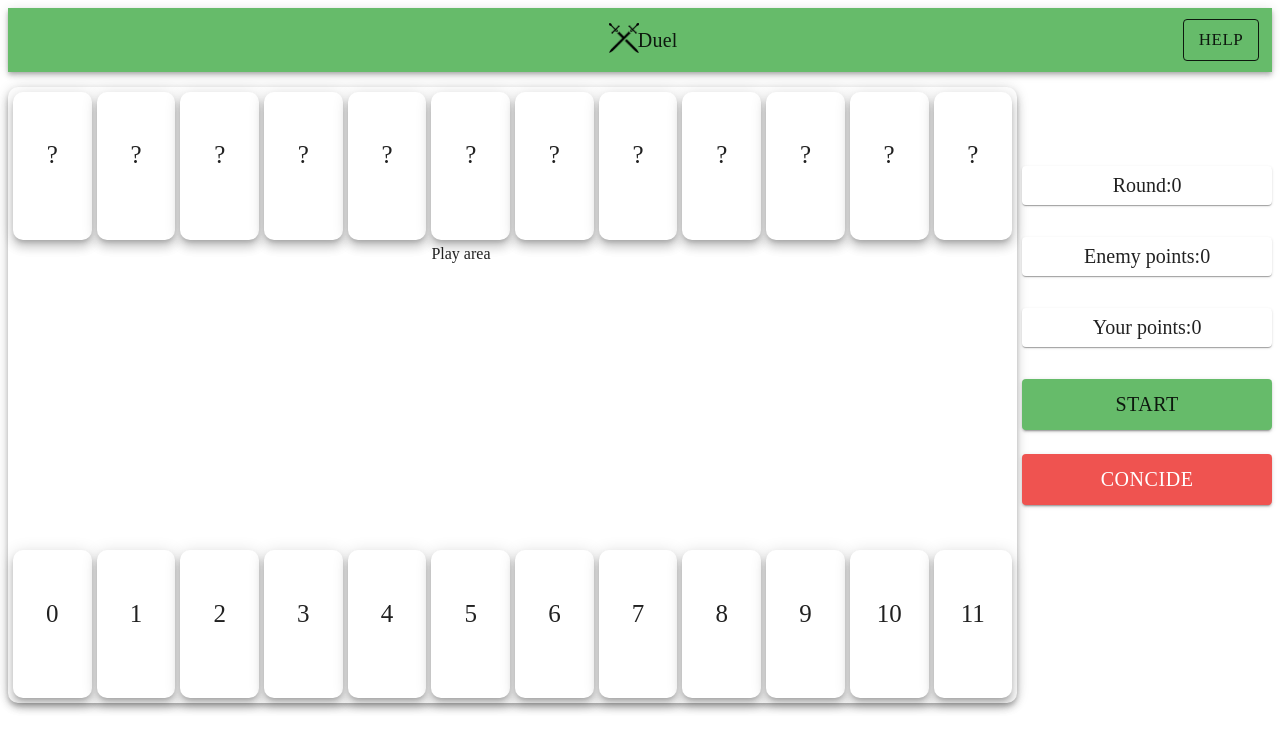
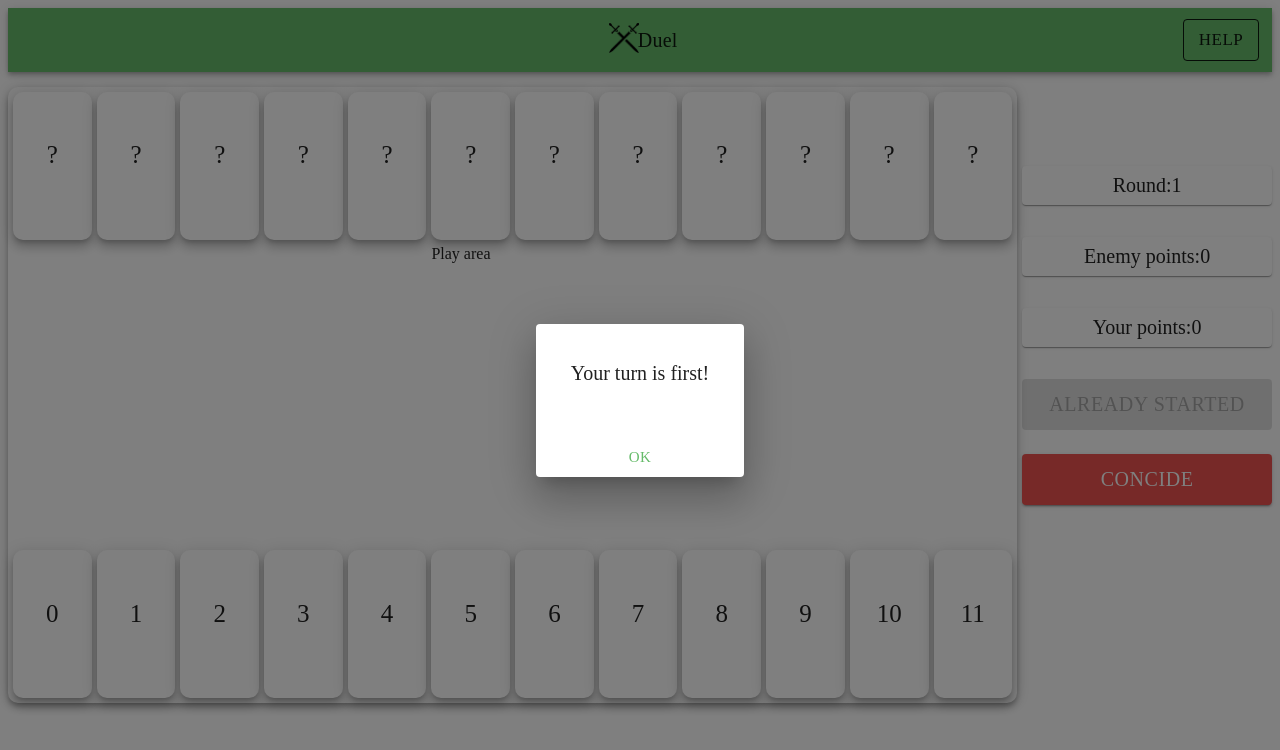
Before and after one commit to AlexDen30/Duel, a React (Create React App) app in the folder duel/: page / in a window 1280 px wide. Both pictures are taken after a click on the button "START". Shown: the top 750 px of the page. Built offline with nearby package versions, Linux system fonts and the light colour scheme.

Commit message:
Alert, start, concide, reset

```diff
--- /dev/null
+++ b/duel/src/components/Alert.jsx
@@ -0,0 +1,81 @@
+import React from 'react';
+import Button from '@material-ui/core/Button';
+import Dialog from '@material-ui/core/Dialog';
+import { useState } from 'react';
+import { useEffect } from 'react';
+import { makeStyles } from '@material-ui/core/styles';
+
+const useStyles = makeStyles((theme) => ({
+
+    dialog: {
+        display: 'grid',
+        gridTemplate: '1fr 2fr 1fr /1fr 1fr 2fr 1fr 1fr',
+        fontFamily: 'cursive',
+        fontSize: 20,
+    },
+
+    button: {
+        gridArea: '3/1/4/6',
+        fontFamily: 'cursive',
+        fontSize: 15,
+    },
+
+    text: {
+        gridArea: '2/2/3/5'
+    }
+
+  }));
+
+const Alert = (props) => {
+
+  const classes = useStyles();
+
+  const [open, setOpen] = useState(false);
+  const [text, setText] = useState('');
+
+  useEffect(() => {
+    debugger;
+    switch (props.round) {
+      case 1:
+        if (props.firstPlayer === 'player') setText('Your turn is first!');
+        if (props.firstPlayer === 'ai') setText('AI is making his first turn...');
+        break;
+      case 13:
+        if (props.plPoints - props.aiPoints > 0) setText('Lose!');
+        if (props.plPoints - props.aiPoints < 0) setText('Win!');
+        if (props.plPoints - props.aiPoints == 0) setText('Draw!');
+        break;
+      default:
+        break;
+    }
+  }, [props.round])
+
+  useEffect(() => {
+    if (text !== '') setOpen(true);
+  }, [text])
+
+  const handleClose = () => {
+    setOpen(false);
+    setText('');
+  };
+
+  return (
+    <div>
+      <Dialog
+        open={open}
+        onClose={handleClose}
+      >
+        <div className={classes.dialog}>
+            <div className={classes.text}>
+                {text}
+            </div>
+            <Button onClick={handleClose} color={text==='Lose!' ? 'secondary' : 'primary'}  className={classes.button}>
+                OK
+            </Button>
+        </div>
+      </Dialog>
+    </div>
+  );
+}
+
+export default Alert;
--- a/duel/src/components/Game.jsx
+++ b/duel/src/components/Game.jsx
@@ -5,6 +5,7 @@ import Grid from '@material-ui/core/Grid';
 import { Button } from '@material-ui/core';
 import { connect } from 'react-redux';
 import Card from './Card';
+import { useState } from 'react';
 
 const useStyles = makeStyles((theme) => ({
 
@@ -25,6 +26,17 @@ const useStyles = makeStyles((theme) => ({
 const Game = (props) => {
 
     const classes = useStyles();
+
+    const [open, setOpen] = useState(false);
+
+    const handleClickOpen = () => {
+        setOpen(true);
+    };
+
+    const handleClose = () => {
+        setOpen(false);
+    };
+
 
     const aiC = props.aiCards.map((item,ind) => {
         return (
@@ -62,9 +74,7 @@ const Game = (props) => {
 
 const mapDispatchToProps = (dispatch) => {
     return {
-    //   login: (email, password) => {
-    //     dispatch(loginThunkCreator(email, password));
-    //   },
+
     }
   }
 
--- a/duel/src/components/InfoPanel.jsx
+++ b/duel/src/components/InfoPanel.jsx
@@ -4,6 +4,8 @@ import Paper from '@material-ui/core/Paper';
 import Grid from '@material-ui/core/Grid';
 import { Button } from '@material-ui/core';
 import { connect } from 'react-redux';
+import { resetGame, setPlayerPoints, setRound, startGame } from '../redux/game-reducer';
+import Alert from './Alert';
 
 const useStyles = makeStyles((theme) => ({
 
@@ -30,8 +32,17 @@ const InfoPanel = (props) => {
 
     const classes = useStyles();
 
+    const handleStartGame = () => {
+        props.start();
+    }
+
+    const handleConcide = () => {
+        props.alertConcide();
+        setTimeout(props.resetGame, 0);
+    }
+
     return (
-
+        <div>
         <Grid container direction="column" justify="space-around" spacing={3} padding="40px">
             <Grid item >
             <Paper className={classes.paper}>Round:{props.round}</Paper>
@@ -43,18 +54,37 @@ const InfoPanel = (props) => {
             <Paper className={classes.paper}>Your points:{props.plPoints}</Paper>
             </Grid>
             <Grid item >
-                <Button variant="contained" color='primary' size="large" className={classes.button}>
-                    Start
+                <Button
+                    variant="contained"
+                    color='primary'
+                    size="large"
+                    className={classes.button}
+                    onClick={handleStartGame}
+                    disabled={props.round > 0 ? true : false}
+                >
+                    {props.round > 0 ? 'Already started' : 'Start'}
                 </Button>
             </Grid>
             <Grid item >
-                <Button variant="contained" color="secondary" size="large" className={classes.button}>
+                <Button
+                    variant="contained"
+                    color="secondary"
+                    size="large"
+                    className={classes.button}
+                    onClick={handleConcide}
+                >
                     Concide
                 </Button>
             </Grid>
 
         </Grid>
-
+        <Alert
+            round={props.round}
+            firstPlayer={props.firstPlayer}
+            aiPoints={props.aiPoints}
+            plPoints={props.plPoints}
+        />
+    </div>
     );
 }
 
@@ -63,8 +93,24 @@ const mapStateToProps = (state) => {
     return {
         round: state.game.currentRound,
         aiPoints: state.game.aiPoints,
-        plPoints: state.game.playerPoints
+        plPoints: state.game.playerPoints,
+        firstPlayer: state.game.firstPlayer
     }
 }
 
-export default connect(mapStateToProps, null)(InfoPanel);
+const mapDispatchToProps = (dispatch) => {
+    return {
+        start: () => {
+            dispatch(startGame());
+        },
+        alertConcide: () => {
+            dispatch(setRound(13));
+            dispatch(setPlayerPoints(999));
+        },
+        resetGame: () => {
+            dispatch(resetGame())
+        }
+    }
+  }
+
+export default connect(mapStateToProps, mapDispatchToProps)(InfoPanel);
--- a/duel/src/redux/game-reducer.js
+++ b/duel/src/redux/game-reducer.js
@@ -6,19 +6,32 @@ const REMOVE_AI_CARD = 'REMOVE_AI_CARD';
 const REMOVE_PLAYER_CARD = 'REMOVE_PLAYER_CARD';
 const SET_ROUND = 'SET_ROUND';
 const RESET_GAME = 'RESET_GAME';
+const START_GAME = 'START_GAME';
 
 let initialState = {
     aiCards: [0,1,2,3,4,5,6,7,8,9,10,11],
     playerCards: [0,1,2,3,4,5,6,7,8,9,10,11],
     currentRound: 0,
     playerPoints: 0,
-    aiPoints: 0
+    aiPoints: 0,
+    firstPlayer: null
 }
 
 export const setRound = (round) => {
     return {
         type: SET_ROUND,
         round,
+    }
+}
+
+export const startGame = () => {
+
+    let fp = Math.round(Math.random()) === 1 ? 'player' : 'ai';
+
+    return {
+        type: START_GAME,
+        round: 1,
+        firstPlayer: fp
     }
 }
 
@@ -99,7 +112,15 @@ export const gameReducer = (state = initialState, action) => {
         case RESET_GAME:
 
             return {
-                state: initialState
+                ...initialState
+            }
+
+        case START_GAME:
+
+            return {
+                ...state,
+                currentRound: action.round,
+                firstPlayer: action.firstPlayer
             }
 
         default:
```
Also changed, not shown: duel/src/components/Game.module.css (deleted).
